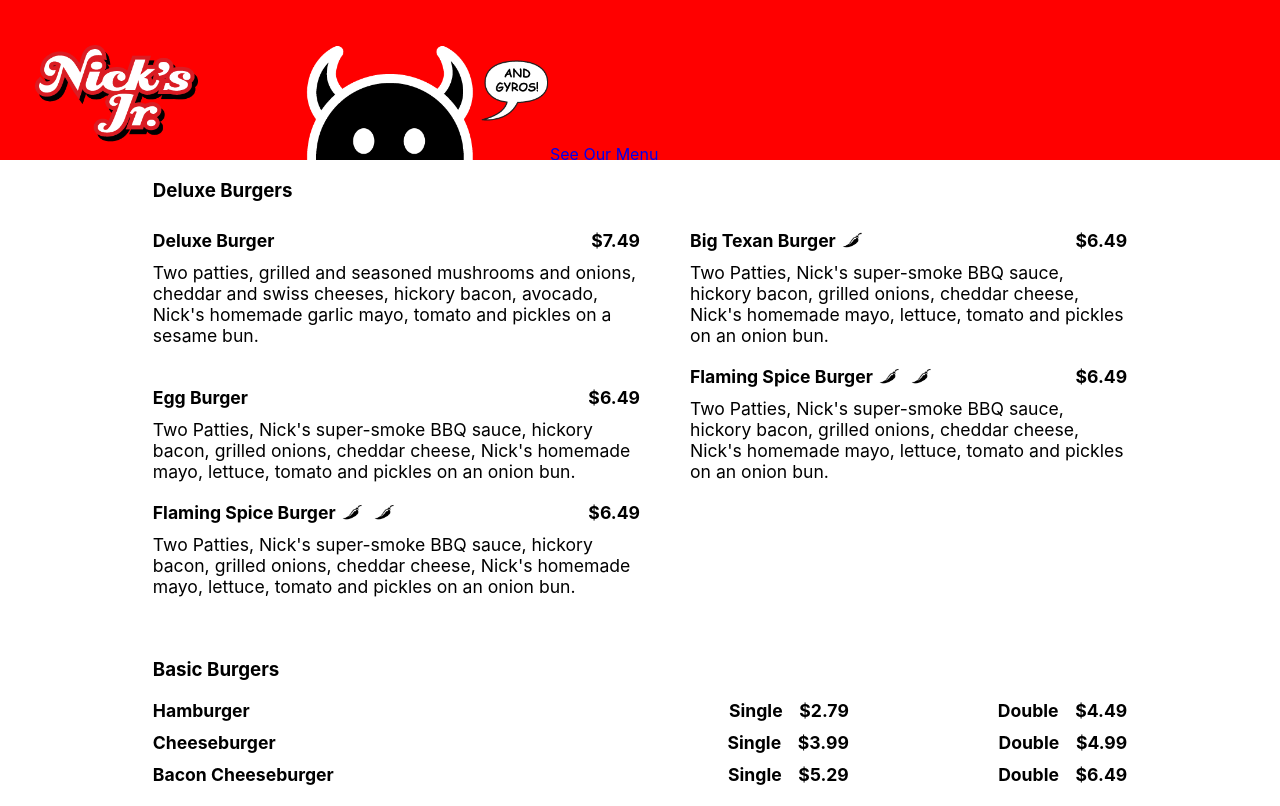
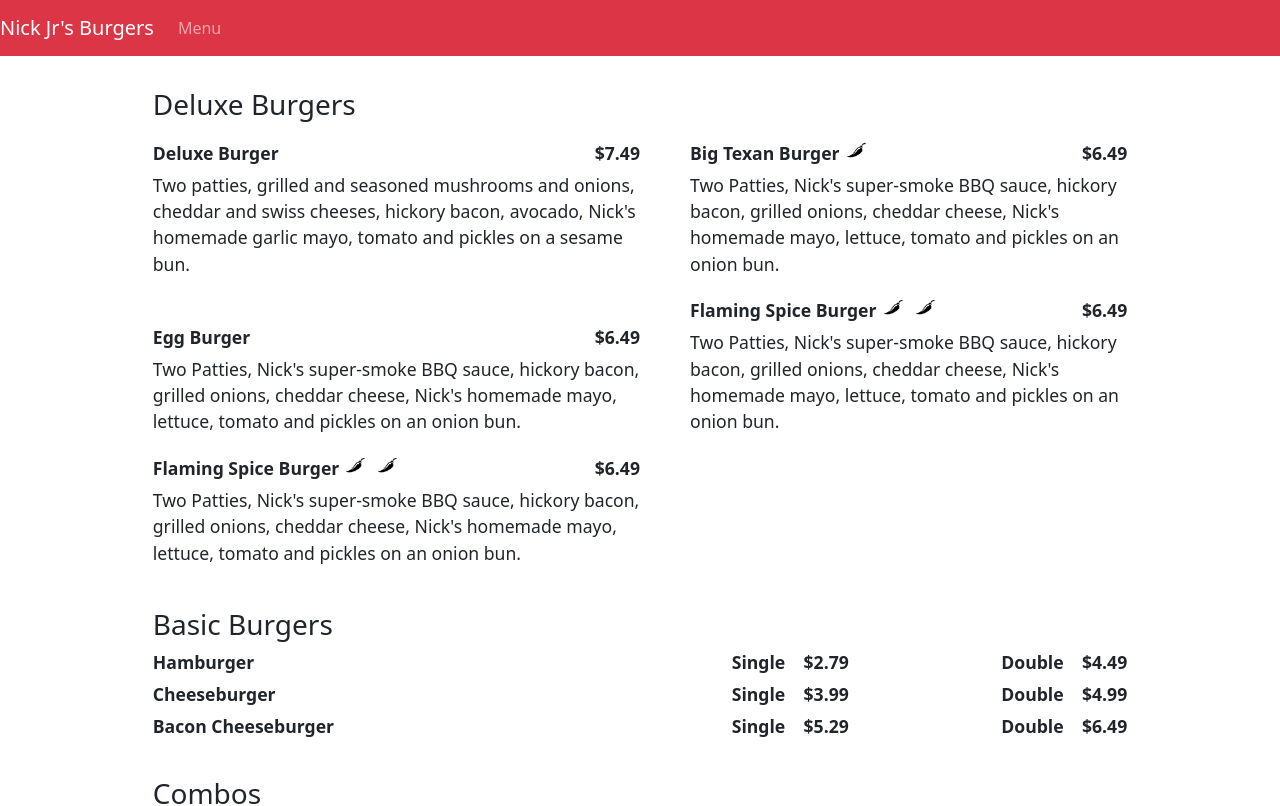
Before and after one commit to jrmeza514/nick-jr-burgers, a React (Create React App) app: page /menu in a window 1280 px wide. Shown: the top 806 px of the page. Built offline with nearby package versions, Linux system fonts and the light colour scheme.

Commit message:
Reactstrap Header

```diff
--- a/package.json
+++ b/package.json
@@ -10,12 +10,14 @@
     "@types/node": "^12.20.15",
     "@types/react": "^17.0.11",
     "@types/react-dom": "^17.0.8",
+    "bootstrap": "^5.0.1",
     "react": "^17.0.2",
     "react-dom": "^17.0.2",
     "react-router-dom": "^5.2.0",
     "react-scripts": "4.0.3",
     "react-twitter-embed": "^3.0.3",
     "react-twitter-widgets": "^1.10.0",
+    "reactstrap": "^8.9.0",
     "typescript": "^4.3.4",
     "web-vitals": "^1.1.2"
   },
--- a/src/Components/Header.tsx
+++ b/src/Components/Header.tsx
@@ -1,18 +1,42 @@
 import './Header.css';
-import {Link} from 'react-router-dom';
+import 'bootstrap/dist/css/bootstrap.min.css';
+import {
+    Navbar,
+    NavbarToggler,
+    NavbarBrand,
+    Collapse,
+    Nav,
+    NavItem,
+    NavLink,
+    NavbarText
+} from 'reactstrap';
+import { useState } from 'react';
+
 
 interface Props {
-
 }
 
 const Header = (props: Props) => {
+
+    const [isOpen, setIsOpen] = useState(false);
+    const toggle = () => setIsOpen(!isOpen);
+
+
     return (
-        <header className='header'>
-            <div className="logo"></div>
-            <div className="devil"></div>
+        <Navbar color="danger" dark expand="md" sticky="top">
+            <NavbarBrand href="/">
+                Nick Jr's Burgers
+            </NavbarBrand>
+            <NavbarToggler onClick={toggle} />
+            <Collapse isOpen={isOpen} navbar>
+            <Nav className="mr-auto" navbar>
+                <NavItem color="dark">
+                    <NavLink href="/menu">Menu</NavLink>
+                </NavItem>
+            </Nav>
+            </Collapse>
+        </Navbar>
 
-            <Link to="/menu">See Our Menu</Link>
-        </header>
     )
 }
 export default Header;
--- a/src/Components/Menu.css
+++ b/src/Components/Menu.css
@@ -5,12 +5,12 @@
     width: 100%;
     max-width: 1000px;
     margin: auto;
+    margin-top: 2rem;
   }
 
 .menuContainer .category {
     width: 100%;
 }
-
 
 
 .menuContainer .deluxeBurgers {
```
Also changed, not shown: 1 other file (tests, documents, lock files or other folders).
